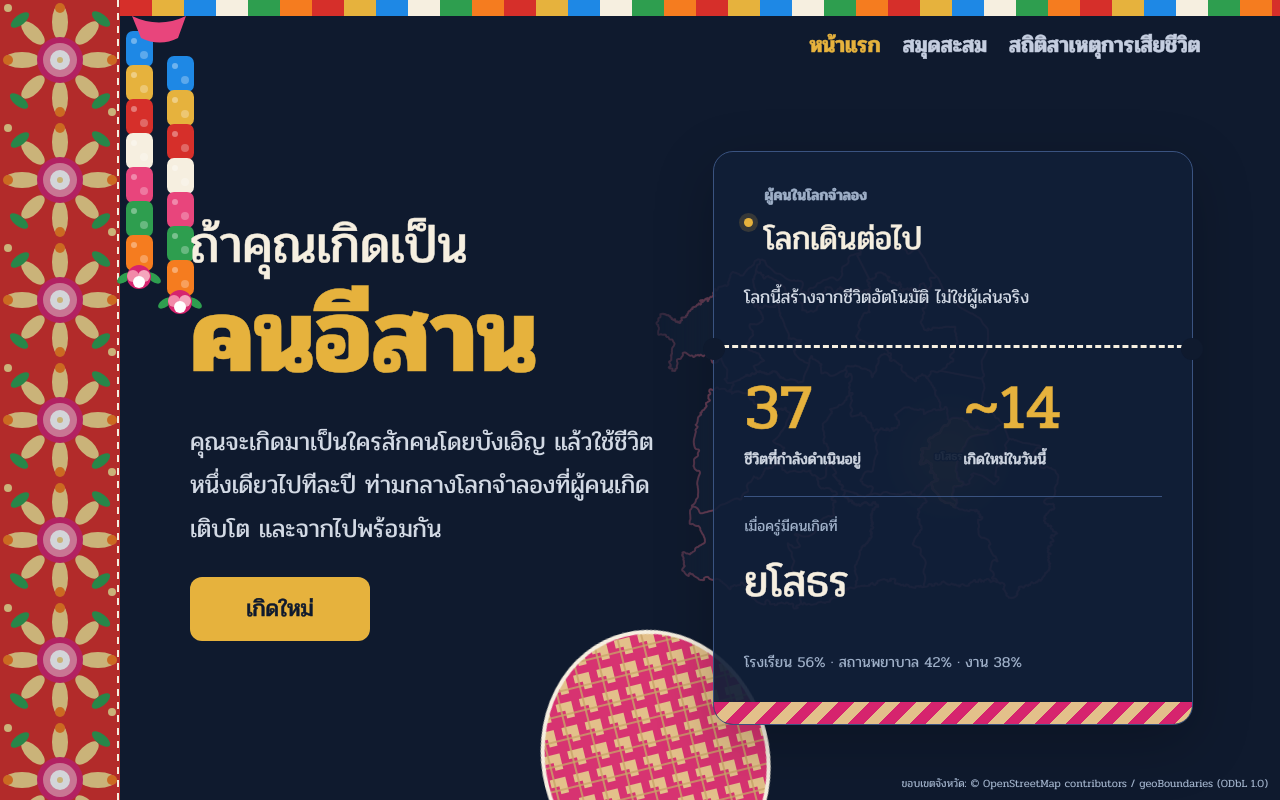
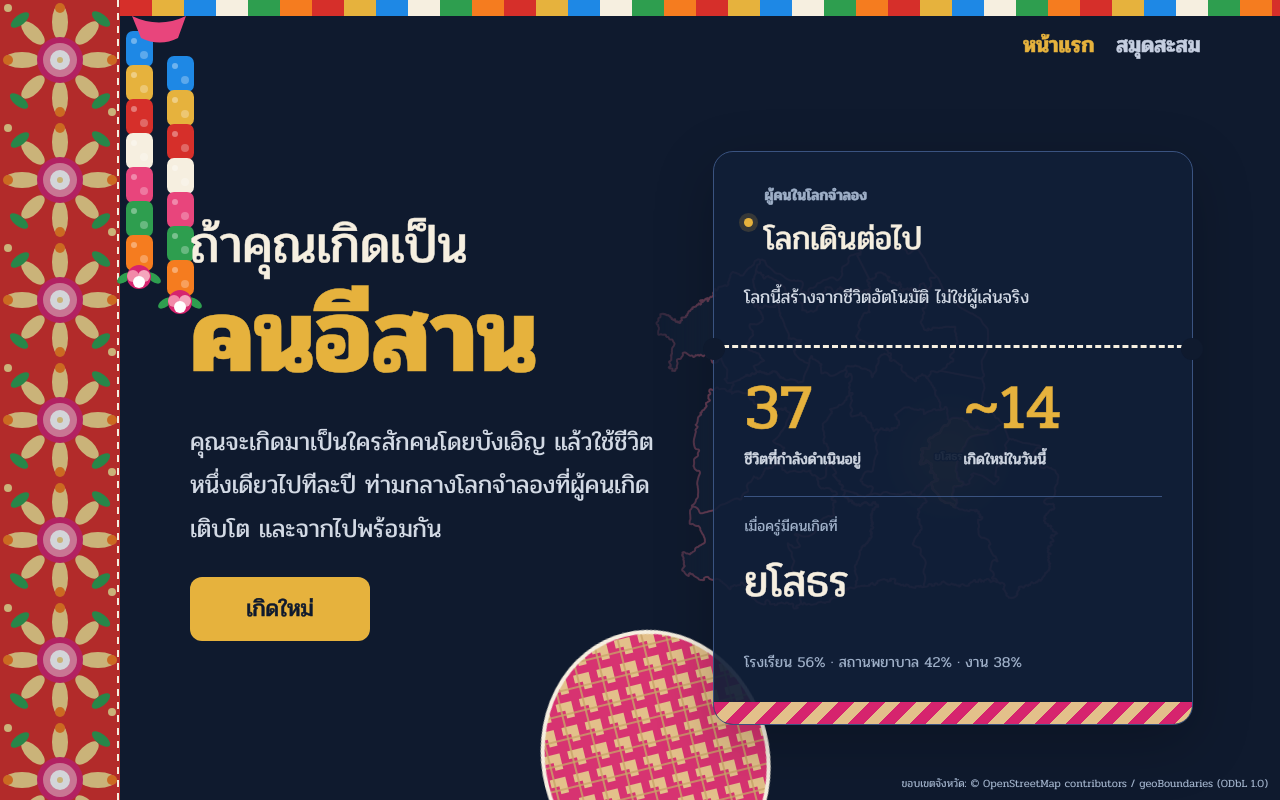
Before and after one commit to kanokrot/thelegacylive, a Vue app: page /#/home in a window 1280 px wide. Built offline with nearby package versions, Linux system fonts and the light colour scheme.

Commit message:
refactor: remove mortality statistics dashboard

```diff
--- a/src/content/ui.ts
+++ b/src/content/ui.ts
@@ -8,9 +8,8 @@ export const ui = {
   effects:{health:'สุขภาพ',wellbeing:'ความเป็นอยู่',knowledge:'ความรู้',relationships:'ความสัมพันธ์',careBurden:'ภาระดูแล',aptitude:'ความถนัด',diligence:'ความขยัน',temperament:'นิสัยใจคอ',money:'เงิน',debt:'หนี้',personalDebt:'หนี้ส่วนตัว'},
   effectTargets:{self:'ตัวเอง',household:'ในบ้าน'},modifierHeading:'ผลตามบริบท',
   death:'อนุสรณ์',candle:'จุดเทียนให้ระลึกถึง',candles:'เทียนที่จุดในอุปกรณ์นี้',newLife:'เกิดใหม่อีกครั้ง',cohortTitle:'ชีวิตจำลองที่เกิดในช่วงเวลาใกล้กัน',
-  mortalityTitle:'สถิติสาเหตุการเสียชีวิต',mortalityDisclaimer:'ความเสี่ยงบางส่วนเป็นการประมาณของเกม อ้างอิงข้อมูลสาธารณสุขของไทย ไม่ใช่สถิติจริงของแต่ละบุคคล',
+  mortalityDisclaimer:'เรื่องราวและสาเหตุในแบบจำลองเป็นเพียงส่วนหนึ่งของชีวิตจำลอง ไม่ใช่ข้อสรุปเกี่ยวกับชีวิตจริง',
   autoPolicyHint:'เลือกนโยบายสำหรับตัวเลือกที่เกมตัดสินใจแทน',playerDecisionMode:'ชีวิตนี้ผู้เล่นตัดสินใจเองเป็นหลัก',autoDecisionMode:'ชีวิตนี้เกมช่วยตัดสินใจเป็นหลัก',
-  mortalityFilters:{manual:'ผู้เล่นตัดสินใจเป็นหลัก',auto:'เกมตัดสินใจเป็นหลัก',mixed:'ชีวิตที่มีทั้งสองแบบ',all:'ทุกชีวิต'},
   deathCauseLabels:{copd:'โรคปอดอุดกั้นเรื้อรัง',liverDisease:'โรคตับ',diabetes:'เบาหวาน',ischemicHeartDisease:'หัวใจขาดเลือด',stroke:'หลอดเลือดสมอง',chronicKidneyDisease:'ไตเรื้อรัง',liverAndBileDuctCancer:'มะเร็งตับและท่อน้ำดี',lungCancer:'มะเร็งปอด',colorectalCancer:'มะเร็งลำไส้ใหญ่',breastCancer:'มะเร็งเต้านม',roadTraffic:'อุบัติเหตุทางถนน',drowning:'จมน้ำ',suicide:'ฆ่าตัวตาย',other:'สาเหตุอื่น',unknown:'ไม่มีข้อมูล'},
   deathFactorLabels:{lowHealth:'สุขภาพในเกมอยู่ในระดับต่ำ',highDebt:'ภาระหนี้ในเกมอยู่ในระดับสูง',careBurden:'ภาระดูแลในเกมอยู่ในระดับสูง',migration:'มีสถานะย้ายถิ่นในเกม',hazardousWork:'มีสถานะงานเสี่ยงในเกม',motorcycle:'มีสถานะใช้รถจักรยานยนต์ในเกม',childHouseholdResources:'บริบททรัพยากรของบ้านในเกม',childWaterExposureProxy:'บริบทบ้านที่ผูกกับน้ำในเกม'},
   autoPolicies:{neutral:'สุ่มตัวเลือกอย่างเป็นกลาง',preserveMoney:'รักษาเงิน',prioritizeStudy:'เน้นการเรียน',returnHome:'กลับบ้านเมื่อมีตัวเลือก'},
--- a/src/ui/App.vue
+++ b/src/ui/App.vue
@@ -1,5 +1,5 @@
 <script setup lang="ts">
-import { computed, onUnmounted, ref } from 'vue'
+import { computed, onUnmounted } from 'vue'
 import { storeToRefs } from 'pinia'
 import { useGameStore } from './store'
 import { ui } from '../content/ui'
@@ -20,7 +20,7 @@ import { displayStageForAge } from './portraits/portrait'
 import './collection-theme.css'
 
 const store = useGameStore()
-const { game, screen, roll, collection, deathRecords, person, card, counters, recentBirth, candleCount, worldLabel, worldDescription, cohort, playbackSpeed, playbackRunning, autoMode, autoPolicy } = storeToRefs(store)
+const { game, screen, roll, collection, person, card, counters, recentBirth, candleCount, worldLabel, worldDescription, cohort, playbackSpeed, playbackRunning, autoMode, autoPolicy } = storeToRefs(store)
 const unbindNavigation = bindScreenNavigation(screen, target => {
   if (target === 'birthplace') return Boolean(roll.value)
   if (target === 'reveal') return Boolean(roll.value)
@@ -49,26 +49,6 @@ const yearResolved = computed(() => Boolean(game.value?.log.some(event => event.
 const buddhistYear = (year: number | undefined) => year === undefined ? '' : year + balance.yearOffsetBE
 const rarity = (i: number) => i % 23 === 0 ? ui.special : i % 7 === 0 ? ui.rare : ui.common
 const roleLabel = (role: RelativeRole) => ui.relativeRoles[role]
-const mortalityFilter = ref<'manual'|'auto'|'mixed'|'all'>('manual')
-const mortalityLives = computed(() => deathRecords.value.filter(life => {
-  const total = (life.manualDecisions ?? 0) + (life.autoDecisions ?? 0)
-  const manualShare = total === 0 ? 1 : (life.manualDecisions ?? 0) / total
-  if (mortalityFilter.value === 'manual') return manualShare >= 0.5
-  if (mortalityFilter.value === 'auto') return manualShare < 0.5
-  if (mortalityFilter.value === 'mixed') return (life.manualDecisions ?? 0) > 0 && (life.autoDecisions ?? 0) > 0
-  return true
-}))
-const causeStats = computed(() => {
-  const counts = new Map<string, { count: number; ageTotal: number }>()
-  for (const life of mortalityLives.value) {
-    const cause = life.deathCause ?? 'unknown'
-    const current = counts.get(cause) ?? { count: 0, ageTotal: 0 }
-    current.count += 1
-    current.ageTotal += life.deathAge ?? 0
-    counts.set(cause, current)
-  }
-  return [...counts.entries()].map(([cause, value]) => ({ cause, ...value, averageAge: value.count ? Math.round(value.ageTotal / value.count) : 0 })).sort((a,b) => b.count - a.count)
-})
 const memorialManualShare = computed(() => {
   const manual = person.value?.manualDecisions ?? 0
   const total = manual + (person.value?.autoDecisions ?? 0)
@@ -81,8 +61,8 @@ const deathFactorLabel = (factor: string) => ui.deathFactorLabels[factor as keyo
 <template>
   <main class="shell" :class="{ 'home-shell': screen === 'home' || screen === 'birthplace', 'birth-shell': screen === 'reveal', 'life-shell': screen === 'life', 'memorial-shell': screen === 'memorial', 'collection-shell': screen === 'collection', 'sprite-shell': screen === 'sprites' }" :inert="screen === 'birthplace'">
     <header class="masthead">
-      <button v-if="screen !== 'mortality'" class="brand" @click="screen = 'home'"><span class="mark">ช</span><span><small>{{ ui.subtitle }}</small><strong>{{ ui.title }}</strong></span></button>
-      <nav><button :aria-current="screen === 'home' ? 'page' : undefined" @click="screen = 'home'">{{ ui.home }}</button><button :aria-current="screen === 'collection' ? 'page' : undefined" @click="screen = 'collection'">{{ ui.collection }}</button><button :aria-current="screen === 'mortality' ? 'page' : undefined" @click="screen = 'mortality'">{{ ui.mortalityTitle }}</button></nav>
+      <button class="brand" @click="screen = 'home'"><span class="mark">ช</span><span><small>{{ ui.subtitle }}</small><strong>{{ ui.title }}</strong></span></button>
+      <nav><button :aria-current="screen === 'home' ? 'page' : undefined" @click="screen = 'home'">{{ ui.home }}</button><button :aria-current="screen === 'collection' ? 'page' : undefined" @click="screen = 'collection'">{{ ui.collection }}</button></nav>
     </header>
 
     <section v-if="screen === 'home' || screen === 'birthplace'" class="home-page">
@@ -154,11 +134,6 @@ const deathFactorLabel = (factor: string) => ui.deathFactorLabels[factor as keyo
       <div class="collection-head"><div><p class="eyebrow">{{ ui.collectionEyebrow }}</p><h1>{{ ui.collectionTitle }}</h1><p>{{ ui.collectionIntro }}</p></div><span>{{ collection.length }} {{ ui.peopleSuffix }}</span></div>
       <div class="collection-grid"><article v-for="(item, i) in collection" :key="item.id" class="person-card panel"><Portrait :person="item" :size="126" /><div><span class="rarity">{{ rarity(i) }}</span><h2>{{ item.name }}</h2><p>{{ item.province }} · {{ ui.stage[item.stage] }}</p></div></article><template v-if="collection.length < balance.collection.maxEntries"><article v-for="i in balance.collection.lockedSlots" :key="`locked-${i}`" class="person-card locked panel"><div class="silhouette">?</div><div><span class="rarity">{{ ui.locked }}</span><h2>{{ ui.locked }}</h2><p>{{ ui.unlockHint }}</p></div></article></template></div>
     </section>
-    <section v-else-if="screen === 'mortality'" class="mortality-page panel">
-      <p class="eyebrow">{{ ui.mortalityTitle }}</p><h1>{{ ui.mortalityTitle }}</h1><p class="mortality-disclaimer">{{ ui.mortalityDisclaimer }}</p>
-      <label class="mortality-filter">{{ ui.mortalityTitle }}<select v-model="mortalityFilter"><option v-for="(label, key) in ui.mortalityFilters" :key="key" :value="key">{{ label }}</option></select></label>
-      <p>{{ mortalityLives.length }} ชีวิต</p><div class="mortality-table"><div class="mortality-row mortality-head"><b>สาเหตุ</b><b>จำนวนชีวิต</b><b>อายุเฉลี่ยเมื่อเสียชีวิต</b></div><div v-for="row in causeStats" :key="row.cause" class="mortality-row"><span>{{ deathCauseLabel(row.cause) }}</span><span>{{ row.count }}</span><span>{{ row.averageAge }} {{ ui.yearsOld }}</span></div></div>
-    </section>
     <SpriteGallery v-else-if="screen === 'sprites'" />
     <Teleport to="body">
       <BirthplaceRoll v-if="screen === 'birthplace' && roll" :province="roll.person.province" @finished="store.finishBirthplaceRoll()" />
--- a/src/ui/navigation.ts
+++ b/src/ui/navigation.ts
@@ -1,8 +1,8 @@
 import { watch, type Ref } from 'vue'
 
-export type Screen = 'home' | 'birthplace' | 'reveal' | 'life' | 'memorial' | 'collection' | 'mortality' | 'sprites'
+export type Screen = 'home' | 'birthplace' | 'reveal' | 'life' | 'memorial' | 'collection' | 'sprites'
 
-const validScreens = new Set<Screen>(['home', 'birthplace', 'reveal', 'life', 'memorial', 'collection', 'mortality', 'sprites'])
+const validScreens = new Set<Screen>(['home', 'birthplace', 'reveal', 'life', 'memorial', 'collection', 'sprites'])
 
 export function screenFromHash(hash: string): Screen | null {
   const path = hash.replace(/^#\/?/, '')
--- a/src/ui/store.ts
+++ b/src/ui/store.ts
@@ -6,23 +6,21 @@ import { createLifeFromRoll, rollBirth, beginTurn, advanceYear, choose, chooseAu
 import { normalizeDeathRecord } from '../engine/mortality'
 import { world } from '../world/service'
 import { WORLD_IDENTITY } from '../content/world'
-import type { AutoPolicy, BirthRoll, LifeState, Person } from '../engine/types'
+import type { AutoPolicy, BirthRoll, LifeState } from '../engine/types'
 
 const SAVE='chiwit-save-v2', BIRTH_SAVE='chiwit-pending-birth-v1', COLLECTION='chiwit-collection-v1'
 export const useGameStore=defineStore('life',()=>{
-  const game=ref<LifeState|null>(null), screen=ref<'home'|'birthplace'|'reveal'|'life'|'memorial'|'collection'|'mortality'|'sprites'>('home'), roll=ref<BirthRoll|null>(null), collection=ref<LifeState['person'][]>([]), deathRecords=ref<Pick<Person,'id'|'name'|'gender'|'birthYear'|'deathYear'|'deathAge'|'deathCause'|'deathFactors'|'manualDecisions'|'autoDecisions'|'province'>[]>([]), candleCount=ref(0), worldPulse=ref(0), playbackSpeed=ref(1), playbackRunning=ref(false), autoMode=ref(false), autoPolicy=ref<AutoPolicy>('neutral')
+  const game=ref<LifeState|null>(null), screen=ref<'home'|'birthplace'|'reveal'|'life'|'memorial'|'collection'|'sprites'>('home'), roll=ref<BirthRoll|null>(null), collection=ref<LifeState['person'][]>([]), candleCount=ref(0), worldPulse=ref(0), playbackSpeed=ref(1), playbackRunning=ref(false), autoMode=ref(false), autoPolicy=ref<AutoPolicy>('neutral')
   const person=computed(()=>game.value?.person??null), card=computed(()=>game.value?cards.find(c=>c.id===game.value!.currentCardIds[0]):undefined), counters=computed(()=>{void worldPulse.value;return world.getLiveCounts()}), recentBirth=computed(()=>{void worldPulse.value;return world.getRecentBirths('')[0]}), cohort=computed(()=>person.value?world.getCohort(person.value.birthYear):[])
   window.setInterval(()=>worldPulse.value++,15000)
   try { collection.value=JSON.parse(localStorage.getItem(COLLECTION)??'[]') as LifeState['person'][];candleCount.value=Number(localStorage.getItem('chiwit-candles')??0);const savedBirth=localStorage.getItem(BIRTH_SAVE);if(savedBirth){roll.value=JSON.parse(savedBirth) as BirthRoll;roll.value.person.birthYearBE??=roll.value.person.birthYear+balance.yearOffsetBE;screen.value='birthplace'} } catch { collection.value=[] }
-  try { deathRecords.value=JSON.parse(localStorage.getItem('chiwit-death-records-v1')??'[]') as typeof deathRecords.value } catch { deathRecords.value=[] }
   function remember(p:LifeState['person']) { if(!collection.value.some(x=>x.id===p.id))collection.value.push(p);for(const r of p.relatives)if(!collection.value.some(x=>x.id===r.id))collection.value.push({ ...p,id:r.id,name:r.name,gender:r.gender,health:r.health,relationships:r.relationship,alive:r.alive,birthYear:p.birthYear-r.age,birthYearBE:p.birthYearBE-r.age,occupation:r.migrated?occupations.migrantRelative:p.householdType,stage:stageFor(r.age) }) }
   function newLife(seed=Math.floor(Math.random()*0xffffffff)) { roll.value=rollBirth(seed);localStorage.setItem(BIRTH_SAVE,JSON.stringify(roll.value));game.value=null;localStorage.removeItem(SAVE);screen.value='birthplace' }
   function finishBirthplaceRoll() { if(roll.value&&screen.value==='birthplace')screen.value='reveal' }
   function startLife() { if(!roll.value)return;const bornRoll=roll.value;game.value=createLifeFromRoll(Number.parseInt(bornRoll.person.id.split('-')[1]!,36),bornRoll);localStorage.removeItem(BIRTH_SAVE);remember(bornRoll.person);beginTurn(game.value,cards);screen.value='life' }
   function pick(choiceId:string) { if(!game.value||!card.value)return;const choice=card.value.choices.find(c=>c.id===choiceId);if(choice){choose(game.value,card.value,choice);for(const met of game.value.metPeople)if(!collection.value.some(person=>person.id===met.id))collection.value.push(met);resumePlaybackAfterDecision()} }
   function continueAuto() { if(game.value&&card.value?.auto){resolveAutoCard(game.value,card.value);resumePlaybackAfterDecision()} }
-  function nextYear() { if(!game.value)return;advanceYear(game.value,cards);if(game.value.status==='dead'){remember(game.value.person);recordDeath(game.value.person);world.publishLife(game.value.memorial);screen.value='memorial'} }
-  function recordDeath(p:Person) { normalizeDeathRecord(p,p.deathYear??game.value?.year??p.birthYear);if(!deathRecords.value.some(record=>record.id===p.id))deathRecords.value.push({...p}); }
+  function nextYear() { if(!game.value)return;advanceYear(game.value,cards);if(game.value.status==='dead'){normalizeDeathRecord(game.value.person,game.value.person.deathYear??game.value.year);remember(game.value.person);world.publishLife(game.value.memorial);screen.value='memorial'} }
   let playbackTimer:number|undefined
   let resumeAfterDecision=false
   function clearPlaybackTimer() { if(playbackTimer!==undefined){window.clearTimeout(playbackTimer);playbackTimer=undefined} }
@@ -83,8 +81,8 @@ export const useGameStore=defineStore('life',()=>{
   watch(screen,value=>{if(value!=='life')pausePlayback()})
   watch(()=>game.value?.currentCardIds.length,length=>{if(length&&playbackRunning.value&&!autoMode.value){playbackRunning.value=false;resumeAfterDecision=true}})
   function lightCandle() { candleCount.value++;localStorage.setItem('chiwit-candles',String(candleCount.value)) }
-  function resume() { try { const parsed=JSON.parse(localStorage.getItem(SAVE)??'null') as LifeState|null;if(parsed){parsed.person.remittancesSent??=0;parsed.person.birthYearBE??=parsed.person.birthYear+balance.yearOffsetBE;parsed.metPeople??=[];if(parsed.status==='dead'){normalizeDeathRecord(parsed.person,parsed.year);recordDeath(parsed.person)}game.value=parsed;screen.value=parsed.status==='dead'?'memorial':'life';return true} } catch { return false } return false }
-  watch(game,v=>{if(v)localStorage.setItem(SAVE,JSON.stringify(v))},{deep:true});watch(collection,v=>localStorage.setItem(COLLECTION,JSON.stringify(v)),{deep:true});watch(deathRecords,v=>localStorage.setItem('chiwit-death-records-v1',JSON.stringify(v)),{deep:true})
+  function resume() { try { const parsed=JSON.parse(localStorage.getItem(SAVE)??'null') as LifeState|null;if(parsed){parsed.person.remittancesSent??=0;parsed.person.birthYearBE??=parsed.person.birthYear+balance.yearOffsetBE;parsed.metPeople??=[];if(parsed.status==='dead')normalizeDeathRecord(parsed.person,parsed.year);game.value=parsed;screen.value=parsed.status==='dead'?'memorial':'life';return true} } catch { return false } return false }
+  watch(game,v=>{if(v)localStorage.setItem(SAVE,JSON.stringify(v))},{deep:true});watch(collection,v=>localStorage.setItem(COLLECTION,JSON.stringify(v)),{deep:true})
   resume()
-  return {game,screen,roll,collection,deathRecords,candleCount,person,card,counters,recentBirth,cohort,worldLabel:WORLD_IDENTITY.label,worldDescription:WORLD_IDENTITY.description,playbackSpeed,playbackRunning,autoMode,autoPolicy,newLife,finishBirthplaceRoll,startLife,pick,continueAuto,nextYear,setPlaybackSpeed,setAutoMode,setAutoPolicy,pausePlayback,nextDecision,lightCandle,resume}
+  return {game,screen,roll,collection,candleCount,person,card,counters,recentBirth,cohort,worldLabel:WORLD_IDENTITY.label,worldDescription:WORLD_IDENTITY.description,playbackSpeed,playbackRunning,autoMode,autoPolicy,newLife,finishBirthplaceRoll,startLife,pick,continueAuto,nextYear,setPlaybackSpeed,setAutoMode,setAutoPolicy,pausePlayback,nextDecision,lightCandle,resume}
 })
```
Also changed, not shown: src/ui/app-theme.css (+2 -12 lines).
